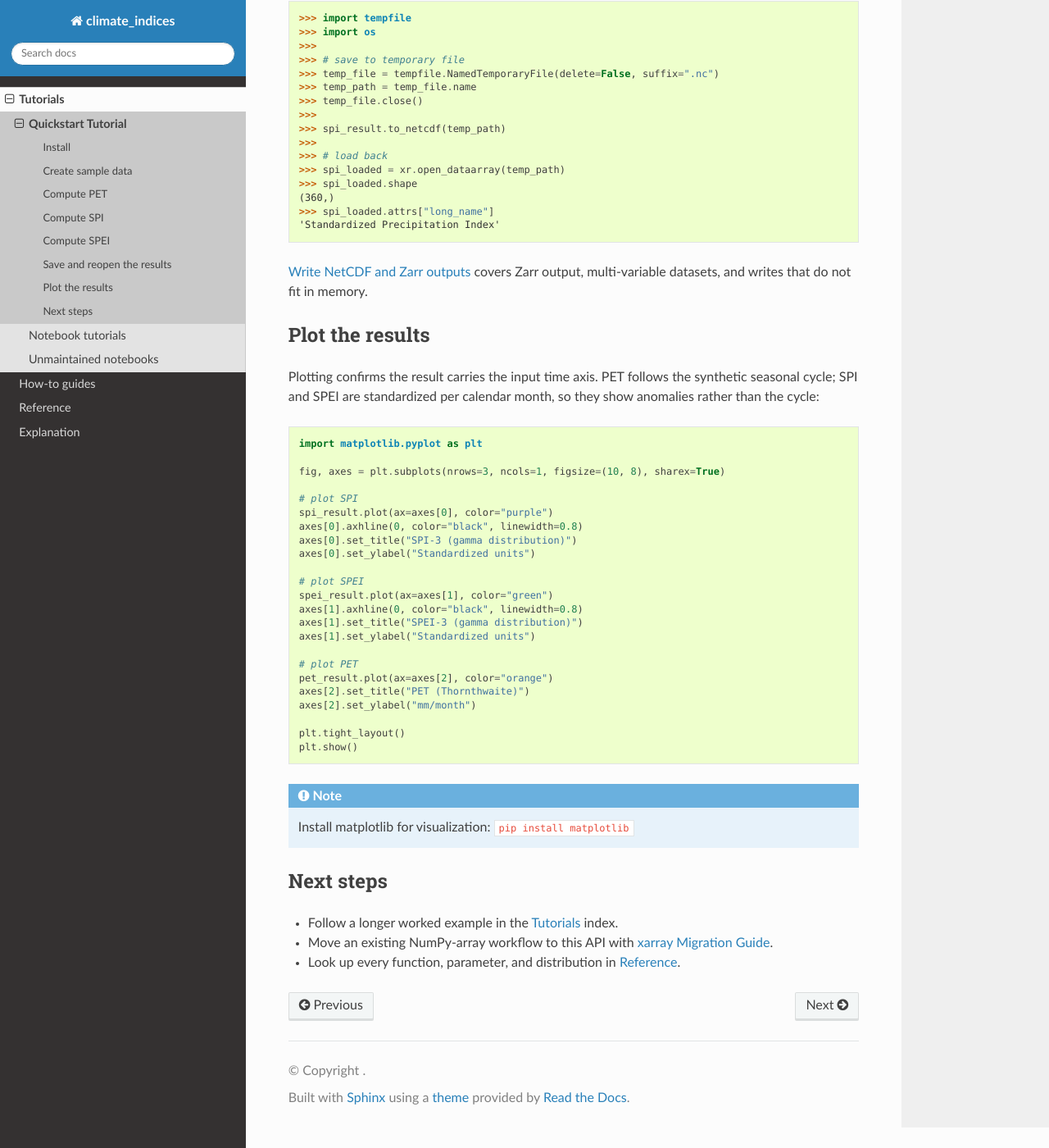
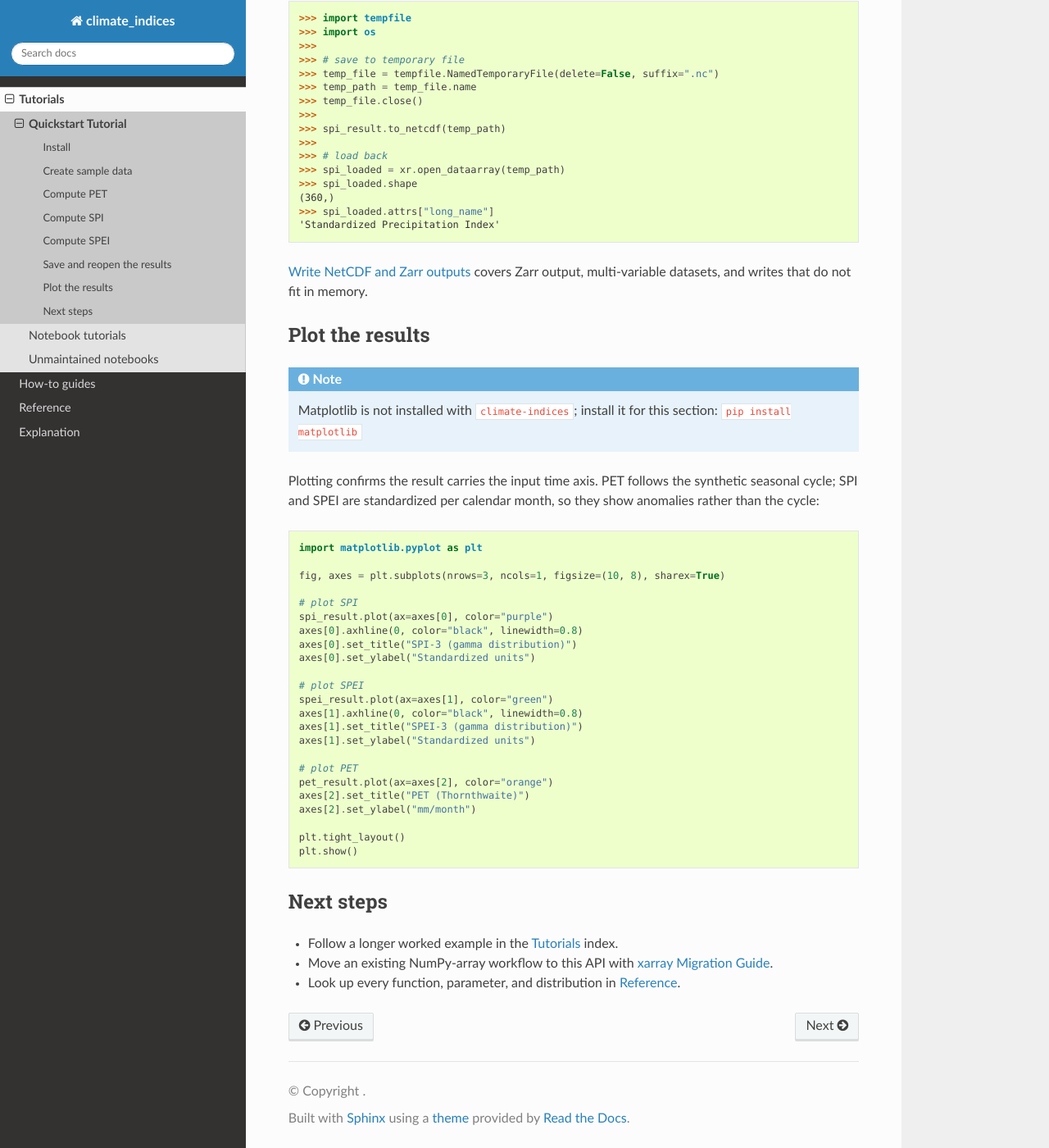
Before and after one commit to monocongo/climate_indices, a Sphinx documentation site: the page built from docs/quickstart.md, in a window 1280 px wide and 1400 px high, scrolled down 2200 px. Shown: the whole window at 82% size. Built offline with Sphinx 7.4.7 and the Read the Docs theme 3.1.0, drawn with Linux system fonts in a browser that asks for light colours.

Commit message:
docs(quickstart): address review finding — install matplotlib before plotting
Move the Matplotlib installation note ahead of the plotting example so the
`import matplotlib.pyplot` step cannot fail for readers who installed only
`climate-indices`.

Finding: 4058564550
Review-Anchor: https://github.com/monocongo/climate_indices/pull/1085#discussion_r4058564550

````diff
--- a/docs/quickstart.md
+++ b/docs/quickstart.md
@@ -154,6 +154,10 @@ that do not fit in memory.
 
 ## Plot the results
 
+:::{note}
+Matplotlib is not installed with `climate-indices`; install it for this section: `pip install matplotlib`
+:::
+
 Plotting confirms the result carries the input time axis. PET follows the
 synthetic seasonal cycle; SPI and SPEI are standardized per calendar month, so
 they show anomalies rather than the cycle:
@@ -184,10 +188,6 @@ plt.tight_layout()
 plt.show()
 ```
 
-:::{note}
-Install matplotlib for visualization: `pip install matplotlib`
-:::
-
 ## Next steps
 
 - Follow a longer worked example in the {doc}`tutorials` index.
````
